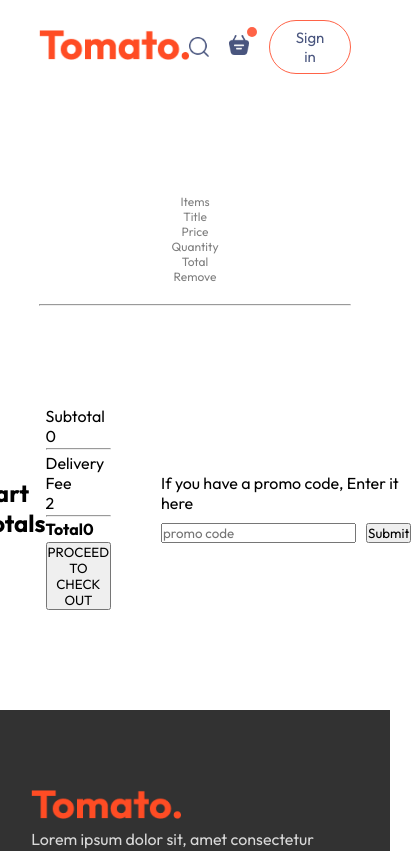
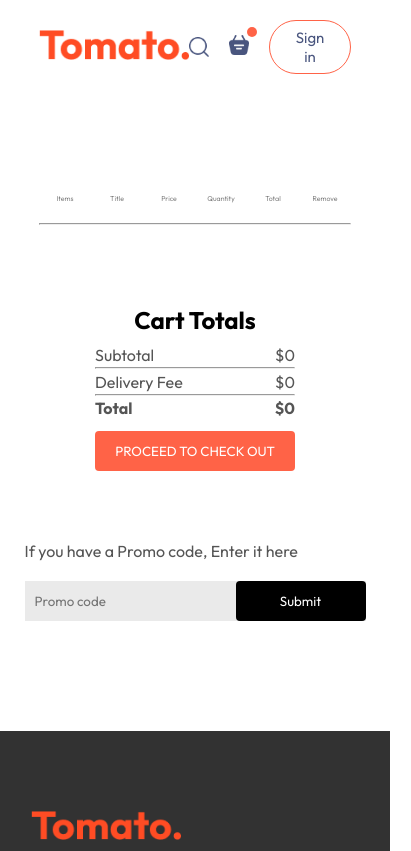
Before and after one commit to Aniket-Maity-22053660/Creating-An-E-commerce-Web-App, a React (Vite) app in the folder FoodNet/: page /cart in a window 390 px wide. Shown: the top 851 px of the page, 411 px wide, since content can reach past the window. Built offline with nearby package versions, Linux system fonts and the light colour scheme; a web font is replaced by a local one.

Commit message:
Committed!

```diff
--- a/FoodNet/src/pages/Cart/Cart.css
+++ b/FoodNet/src/pages/Cart/Cart.css
@@ -1,5 +1,6 @@
 .cart{
     margin-top:100px;
+    margin-bottom:50px;
 }
 .cart-items-title{
     display:grid;
@@ -26,7 +27,7 @@
     border:none;
 }
 .cart-bottom{
-    margin-top:100px;
+    margin-top:80px;
     display:grid;
     grid-template-columns:1fr 1fr;
     justify-content:center;
@@ -38,7 +39,7 @@
     grid-template-columns:1fr 1fr;
     justify-content:center;
     align-items:center;
-    gap:50px;
+    gap:70px;
 }
 .cart-invoice{
     display:flex;
@@ -57,5 +58,117 @@
 .cart-promocode-contents .cart-promocode-input{
     display:flex;
     justify-content:flex-start;
+    align-items:center;
     gap:10px;
 }
+.card-total-detail{
+    display:flex;
+    justify-content:space-between;
+    color:#555;
+}
+.cart-total{
+    margin:10px 0px;
+}
+.cart-total button{
+    border:none;
+    color:white;
+    background-color:tomato;
+    width:max(15vw, 200px);
+    padding:12px 0px;
+    border-radius:4px;
+    cursor:pointer;
+
+}
+.cart-promocode p{
+    color:#555;
+}
+.cart-promocode-input{
+    margin-top:10px;
+    background-color:#eaeaea;
+}
+.cart-promocode-input input{
+    background:transparent;
+    border:none;
+    outline:none;
+    padding-left:10px;
+
+}
+.cart-promocode-input button{
+    width:max(4vw, 130px);
+    padding:12px 5px;
+    background-color:black;
+    border:none;
+    color:white;
+    border-radius:4px;
+}
+
+@media (max-width:1080px){
+    .cart-bottom{
+        display: flex;
+        flex-direction:column;
+    }
+
+}
+@media (max-width:750px){
+    .cart-total{
+        display:flex;
+        flex-direction:column;
+    }
+}
+
+@media (max-width:1500px){
+    .cart-items-title{
+        grid-template-columns:repeat(auto-fill, minmax(180px, 1fr));
+    }
+}
+@media (max-width:1350px){
+    .cart-items-title{
+        grid-template-columns:repeat(auto-fill, minmax(160px, 1fr));
+    }
+}
+@media (max-width:1200px){
+    .cart-items-title{
+        grid-template-columns:repeat(auto-fill, minmax(140px, 1fr));
+    }
+}
+@media (max-width:1050px){
+    .cart-items-title{
+        grid-template-columns:repeat(auto-fill, minmax(120px, 1fr));
+    }
+}
+@media (max-width:900px){
+    .cart-items-title{
+        grid-template-columns:repeat(auto-fill, minmax(100px, 1fr));
+    }
+}
+@media (max-width: 750px){
+    .cart-items-title{
+        grid-template-columns:repeat(auto-fill, minmax(90px, 1fr));
+    }
+}
+@media (max-width:675px){
+    .cart-items-title{
+        grid-template-columns:repeat(auto-fill, minmax(80px, 1fr));
+    }
+}
+@media (max-width:600px){
+    .cart-items-title{
+        grid-template-columns:repeat(auto-fill, minmax(70px, 1fr));
+    }
+}
+@media (max-width:525px){
+    .cart-items-title{
+        grid-template-columns:repeat(auto-fill, minmax(60px, 1fr));
+        font-size:max(0.5vw, 9px);
+    }
+}
+@media (max-width:450px){
+    .cart-items-title{
+        grid-template-columns:repeat(auto-fill, minmax(50px, 1fr));
+        font-size:max(0.5vw, 7px);
+    }
+}
+.cart-invoice button{
+        margin-top:10px;
+
+}
--- a/FoodNet/src/pages/Cart/Cart.jsx
+++ b/FoodNet/src/pages/Cart/Cart.jsx
@@ -1,14 +1,17 @@
-import React, {useContext} from 'react'
+import React, {useContext, useState} from 'react'
 import './Cart.css'
 import {StoreContext} from '../../context/storeContext.jsx'
 
 const Cart = ()=>{
     const {cartItems, food_list, removeCartItems, emptyCartItems } = useContext(StoreContext)
 
+    let total = 0;
+    let delivery = 2;
+
     return(
         <div className='cart'>
             <div className="cart-items">
-                <div className='cart-items-title'>
+                <div className='cart-items-title cart-items-resolution'>
                     <p>Items</p>
                     <p>Title</p>
                     <p>Price</p>
@@ -22,9 +25,10 @@ const Cart = ()=>{
             {
                 food_list.map((item, index)=>{
                     if(cartItems[item._id] > 0){
+                        total += cartItems[item._id] * item.price
                         return(
                             <>
-                            <div className='cart-items-title cart-items-item'>
+                            <div className='cart-items-title cart-items-item cart-item-resolution'>
                                 <img src={item.image} alt='' />
                                 <p>{item.name}</p>
                                 <p>${item.price}</p>
@@ -49,25 +53,25 @@ const Cart = ()=>{
                     <div className='cart-invoice'>
                         <div className="card-total-detail">
                             <p>Subtotal</p>
-                            <p>{0}</p>
+                            <p>${total}</p>
                         </div>
                         <hr />
                         <div className="card-total-detail">
                             <p>Delivery Fee</p>
-                            <p>{2}</p>
+                            <p>${total ? 2 : 0}</p>
                         </div>
                         <hr />
                         <div className="card-total-detail">
                             <b>Total</b>
-                            <b>{0}</b>
+                            <b>${total ? 2 + total : 0}</b>
                         </div>
                         <button>PROCEED TO CHECK OUT</button>
                     </div>
                     <div className='cart-promocode'>
                         <div className='cart-promocode-contents'>
-                            <p>If you have a promo code, Enter it here</p>
+                            <p>If you have a Promo code, Enter it here</p>
                             <div className='cart-promocode-input'>
-                                <input type='text' placeholder='promo code'/>
+                                <input type='text' placeholder='Promo code'/>
                                 <button>Submit</button>
                             </div>
                         </div>
```
